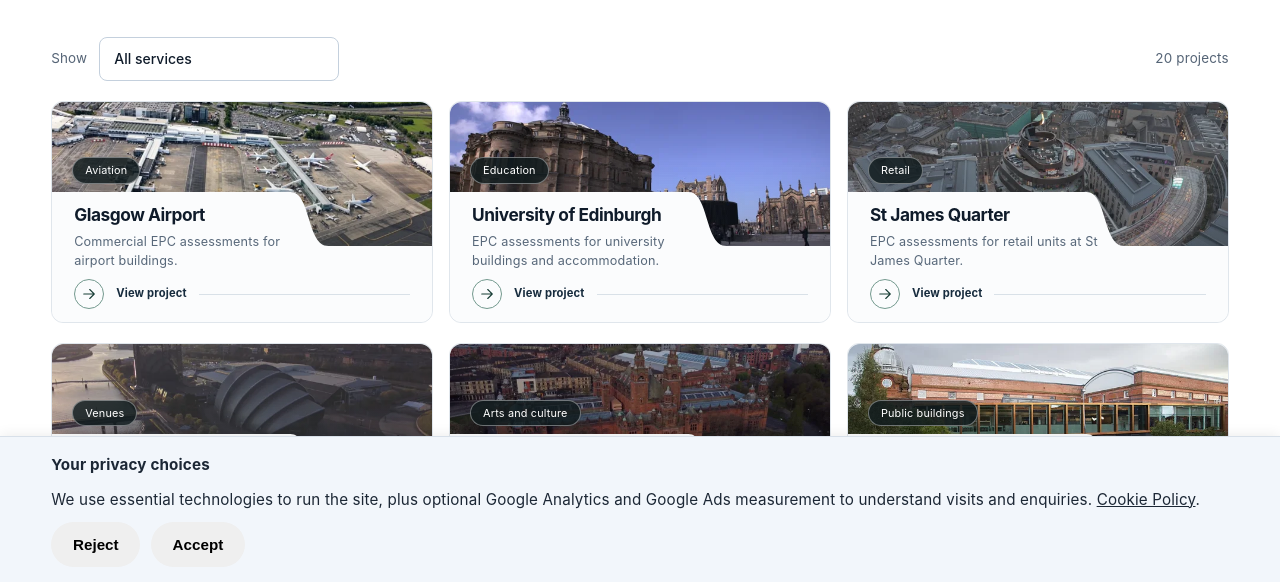
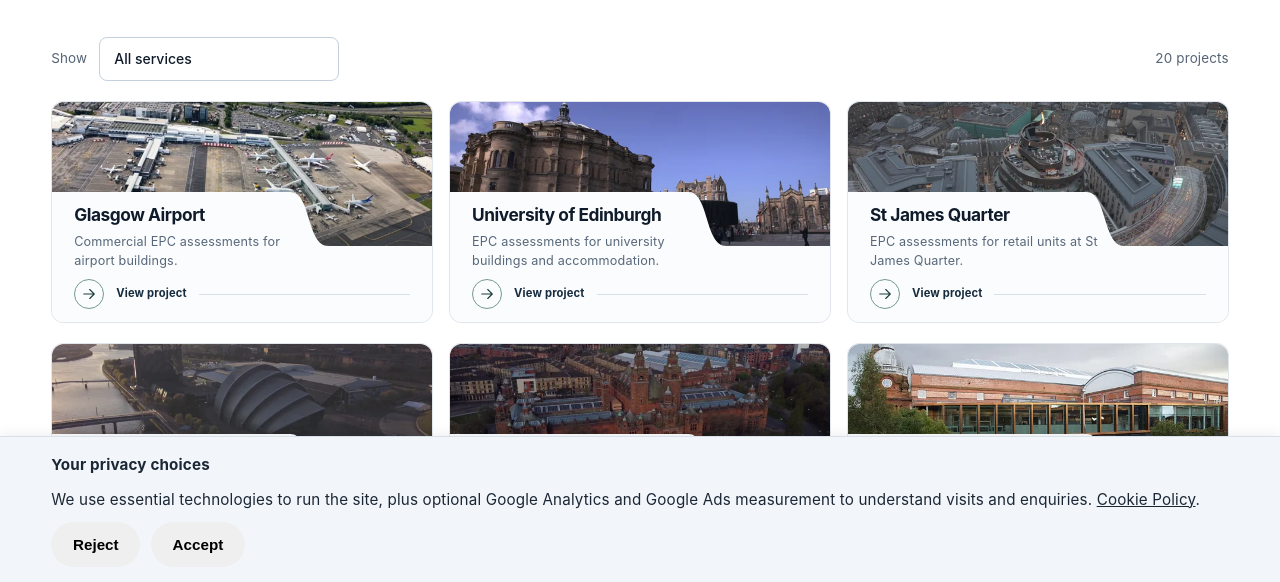
Before and after one commit to jayC02/scottish-energy-services-website, an Astro site: page /projects in a window 1280 px wide. Shown: the part 217-799 px from the top of the page. Built offline with nearby package versions, Linux system fonts and the light colour scheme; Astro itself is replaced by a stand-in of ours; some icons are missing.

Commit message:
removed Text Bubbles

```diff
--- a/src/components/ProjectCard.astro
+++ b/src/components/ProjectCard.astro
@@ -10,7 +10,6 @@ const titleId = `${project.slug}-card-title`;
   <a class="project-card-link" href={`/projects/${project.slug}`} aria-labelledby={titleId}>
     <div class:list={['project-image', { 'project-image--brand': !image }]}>
       {image ? <img src={image.src} srcset={image.small ? `${image.small} 640w, ${image.src} ${image.width || 1280}w` : undefined} sizes="(min-width: 1051px) 390px, (min-width: 661px) 46vw, 92vw" alt="" width={image.width || 1280} height={image.height || 720} loading={priority ? 'eager' : 'lazy'} decoding="async" fetchpriority={priority ? 'high' : undefined} style={`object-position: ${image.position || '50% 50%'}`} /> : <img class="project-brand" src={project.logo || '/images/ses-logo-horizontal.png'} alt="" width="320" height="100" loading="lazy" />}
-      <span class="project-sector">{project.sector}</span>
     </div>
     <div class="project-body">
       <svg class="project-curve" viewBox="0 0 400 64" preserveAspectRatio="none" aria-hidden="true"><path d="M0 0H251C273 0 268 54 291 54H400V64H0Z" /></svg>
@@ -33,7 +32,6 @@ const titleId = `${project.slug}-card-title`;
   .project-image>img{width:100%;height:100%;object-fit:cover;transition:transform .4s cubic-bezier(.2,.7,.3,1)}
   .project-image::after{content:'';position:absolute;inset:40% 0 0;background:linear-gradient(transparent,rgba(12,26,33,.25));pointer-events:none}
   .project-image--brand{background:#e9eff2}.project-image--brand>img{object-fit:contain;padding:32px 60px 50px}
-  .project-sector{position:absolute;z-index:1;bottom:64px;left:20px;max-width:calc(100% - 40px);padding:4px 12px;border:1px solid rgba(255,255,255,.38);border-radius:999px;background:rgba(18,28,31,.83);color:white;font-size:.68rem;line-height:1.5}
   .project-body{position:relative;display:flex;flex-direction:column;flex:1;margin-top:-56px;background:linear-gradient(to bottom,transparent 54px,var(--card-surface) 54px)}
   .project-curve{position:absolute;inset:0 0 auto;width:100%;height:64px;fill:var(--card-surface);pointer-events:none}
   .project-copy{position:relative;display:flow-root;padding:12px 22px 0;min-height:76px}
@@ -47,5 +45,5 @@ const titleId = `${project.slug}-card-title`;
   @media(hover:hover){.project-card-link:hover .project-image>img{transform:scale(1.035)}.project-card-link:hover .project-arrow{background:#173d35;color:white;transform:translateX(2px)}}
   .project-card-link:focus-visible .project-arrow{background:#173d35;color:white}
   @media(prefers-reduced-motion:reduce){.project-image>img,.project-arrow{transition:none}.project-card-link:hover .project-image>img,.project-card-link:hover .project-arrow{transform:none}}
-  @media(max-width:370px){.project-copy{padding-inline:18px}:is(h2,h3){font-size:1.02rem}.project-action{padding-inline:18px}.project-sector{left:18px}}
+  @media(max-width:370px){.project-copy{padding-inline:18px}:is(h2,h3){font-size:1.02rem}.project-action{padding-inline:18px}}
 </style>
```
